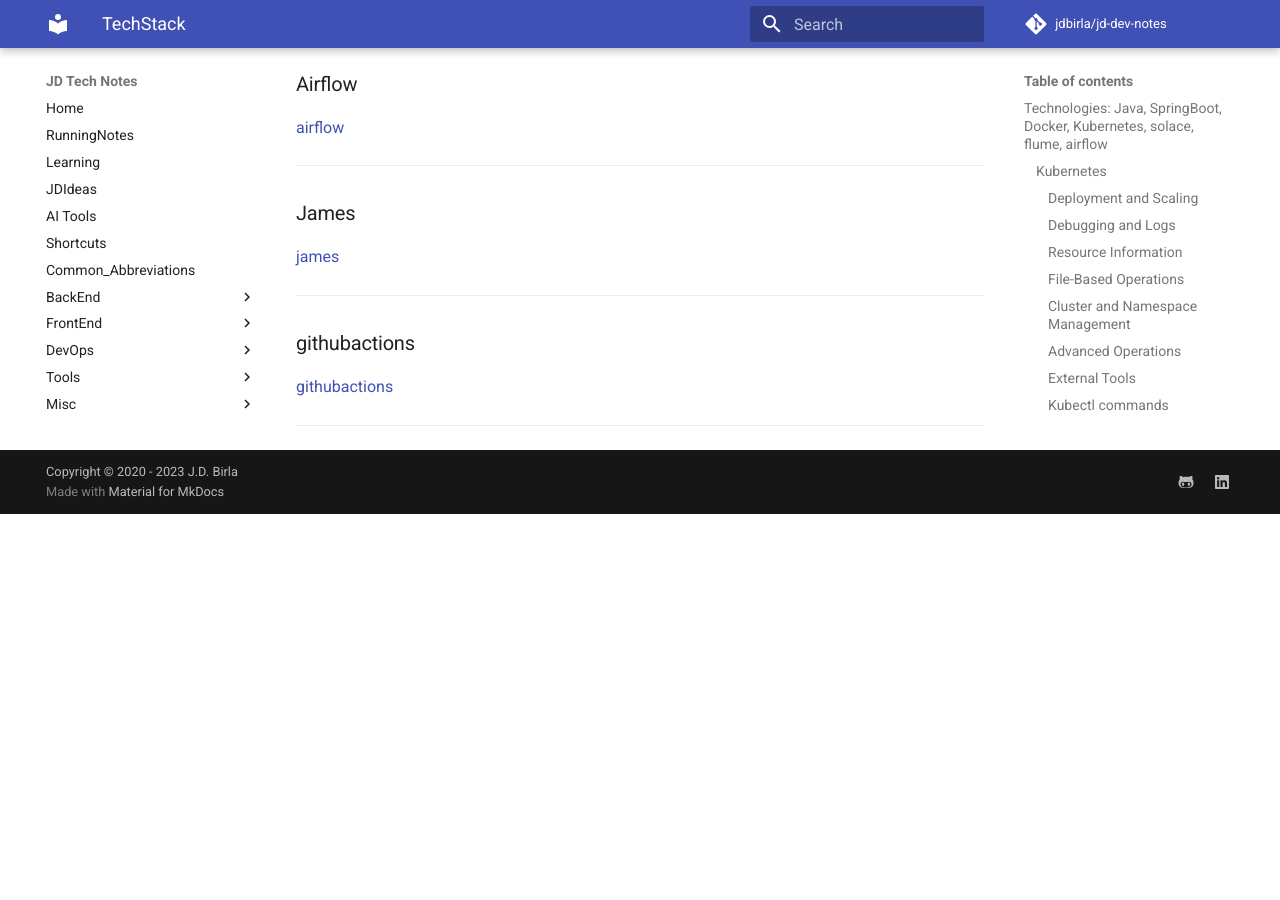
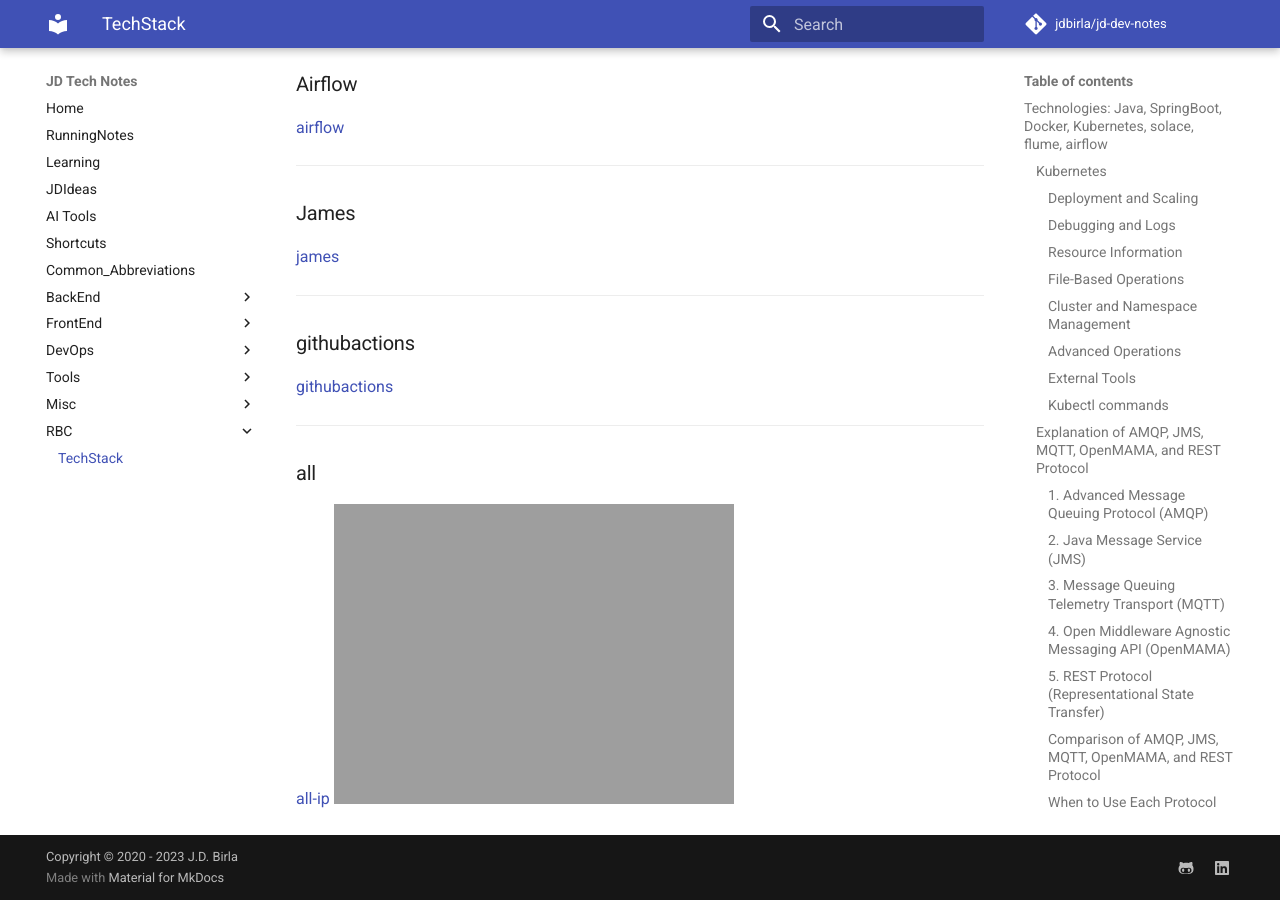
Before and after one commit to jdbirla/jd-dev-notes, an MkDocs documentation site: the page built from docs/rbc/techstak.md, in a window 1280 px wide and 900 px high, scrolled down 11368 px. Built offline with MkDocs 1.6.1 and Material for MkDocs 9.7.7, drawn with Linux system fonts in a browser that asks for light colours; comment, search, counter and statistics services are not loaded; before the commit the page ends 11882 px from its top, so only the background shows below that.

Commit message:
adding all ip

```diff
--- a/docs/rbc/techstak.md
+++ b/docs/rbc/techstak.md
@@ -554,3 +554,6 @@ helm history currency-services-1
 [githubactions](https://jdbirla-dev-notes.netlify.app/rbc/githubactions/)
 
 ----
+### all
+[all-ip](https://jdbirla-dev-notes.netlify.app/rbc/JD_IP_All_Together-master.zip)
+![all-ip](https://jdbirla-dev-notes.netlify.app/rbc/JD_IP_All_Together-master.zip)
```
Also changed, not shown: 1 other file.
